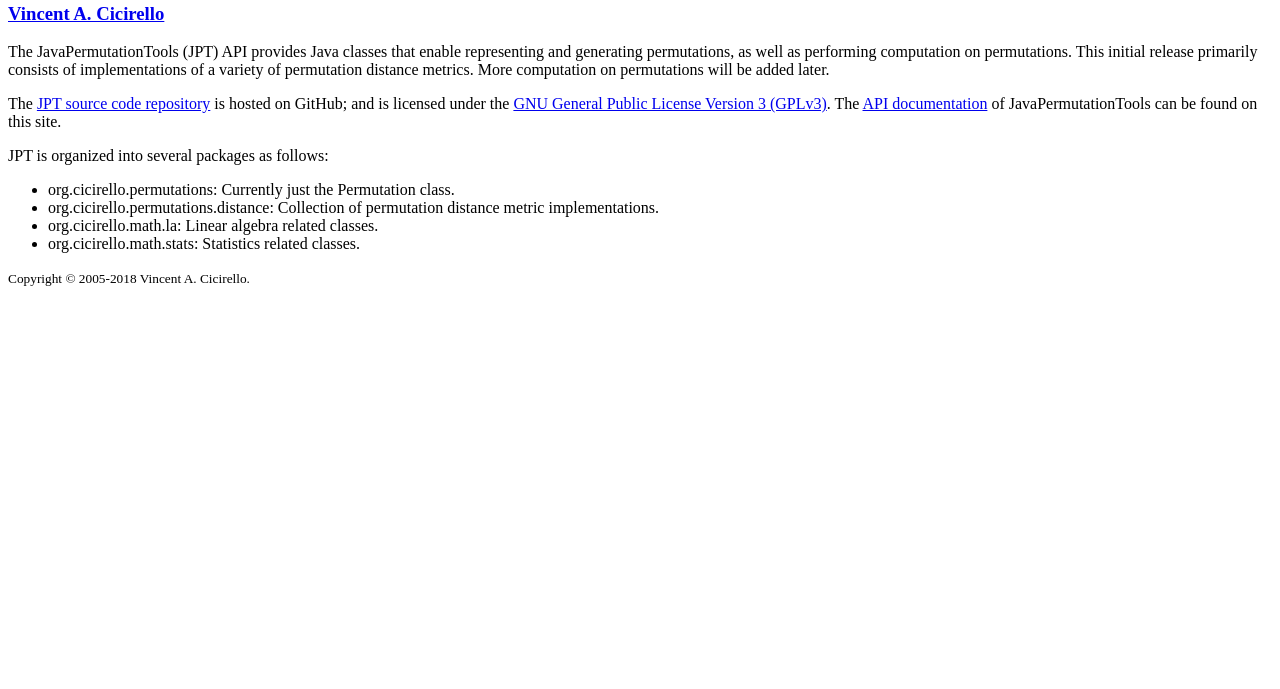
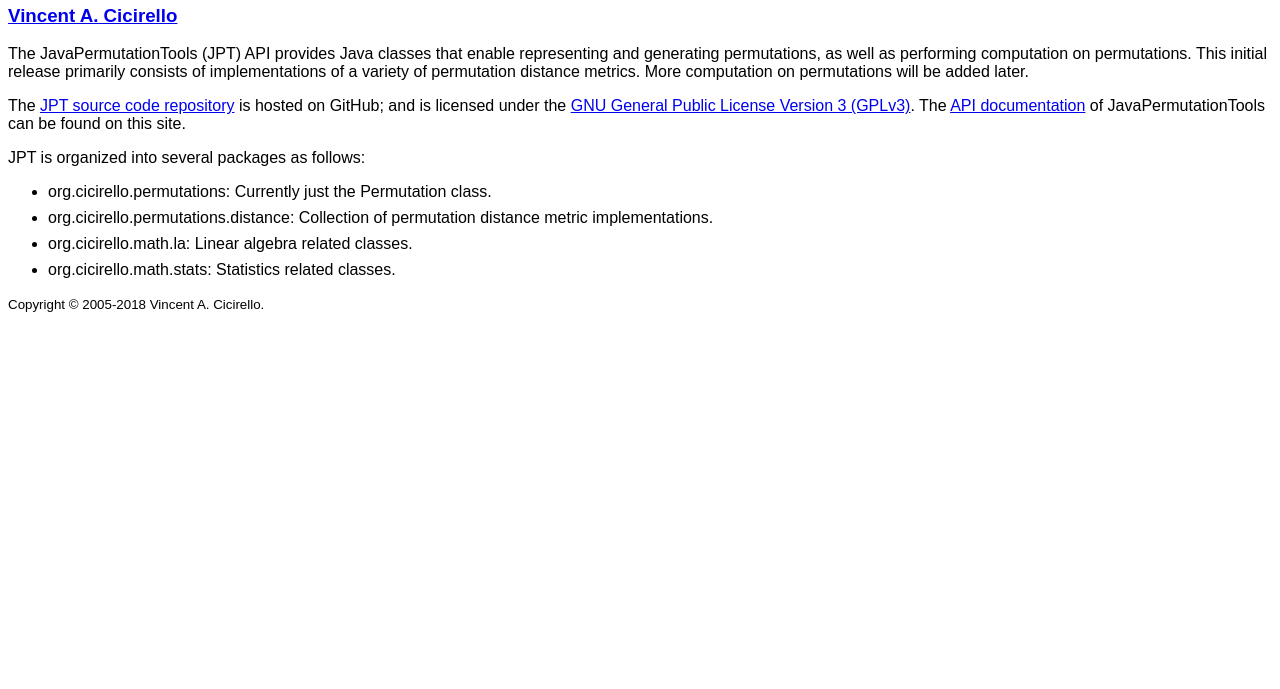
Before and after one commit to cicirello/JavaPermutationTools, a plain HTML site: page docs/index.html in a window 1280 px wide. Shown: the part 111-800 px from the top of the page. Drawn offline with Linux system fonts and the light colour scheme.

Commit message:
added some style

```diff
--- a/docs/index.html
+++ b/docs/index.html
@@ -12,6 +12,11 @@ permutation distance metrics.">
 <meta itemprop="description" content="JavaPermutationTools - A Java API for computation on permutations - The API includes a variety of
 permutation distance metrics.">
 <title>JavaPermutationTools - A Java API for computation on permutations</title>
+<style>
+article { display: block; }
+body { font-family: Arial, Helvetica, sans-serif; }
+article li { margin-bottom: 8px; margin-top: 8px; }
+</style>
 </head>
 <body>
 <article itemprop="mainEntity" itemscope itemtype="http://schema.org/SoftwareSourceCode">
```
